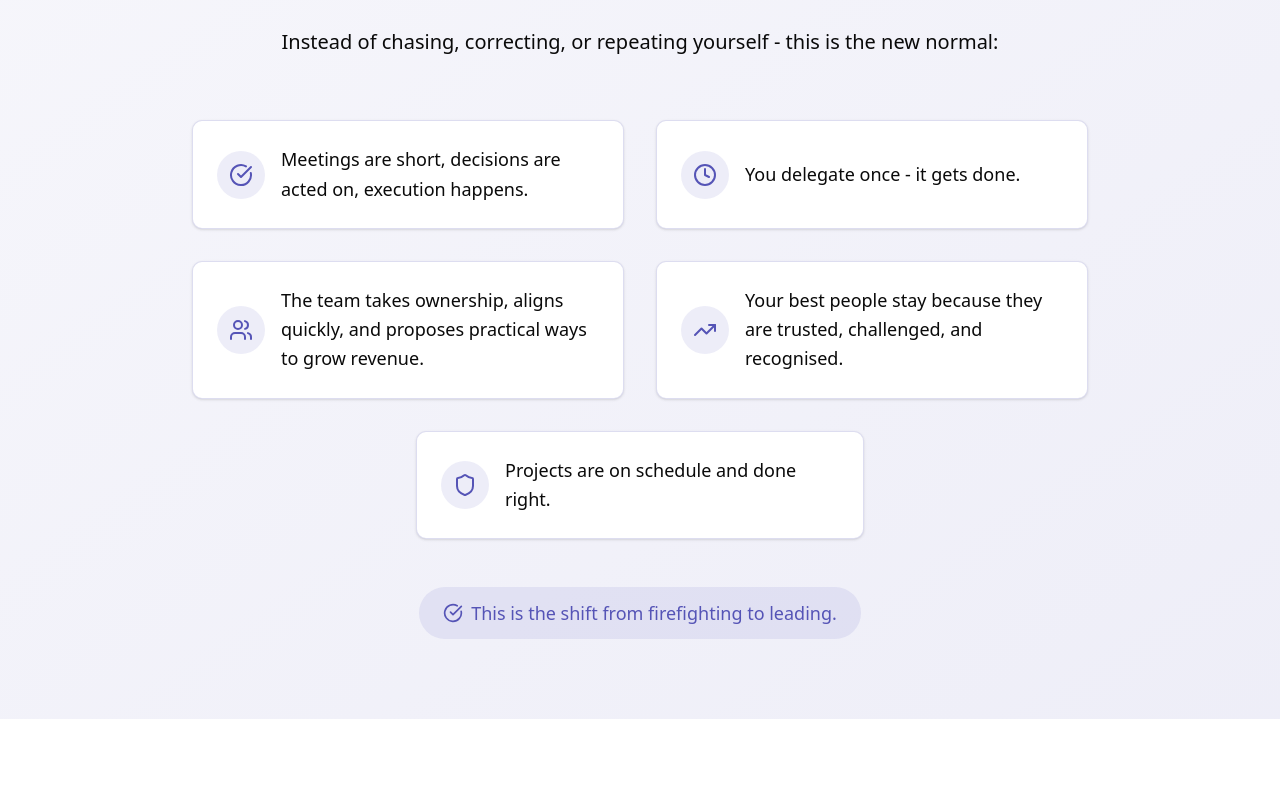
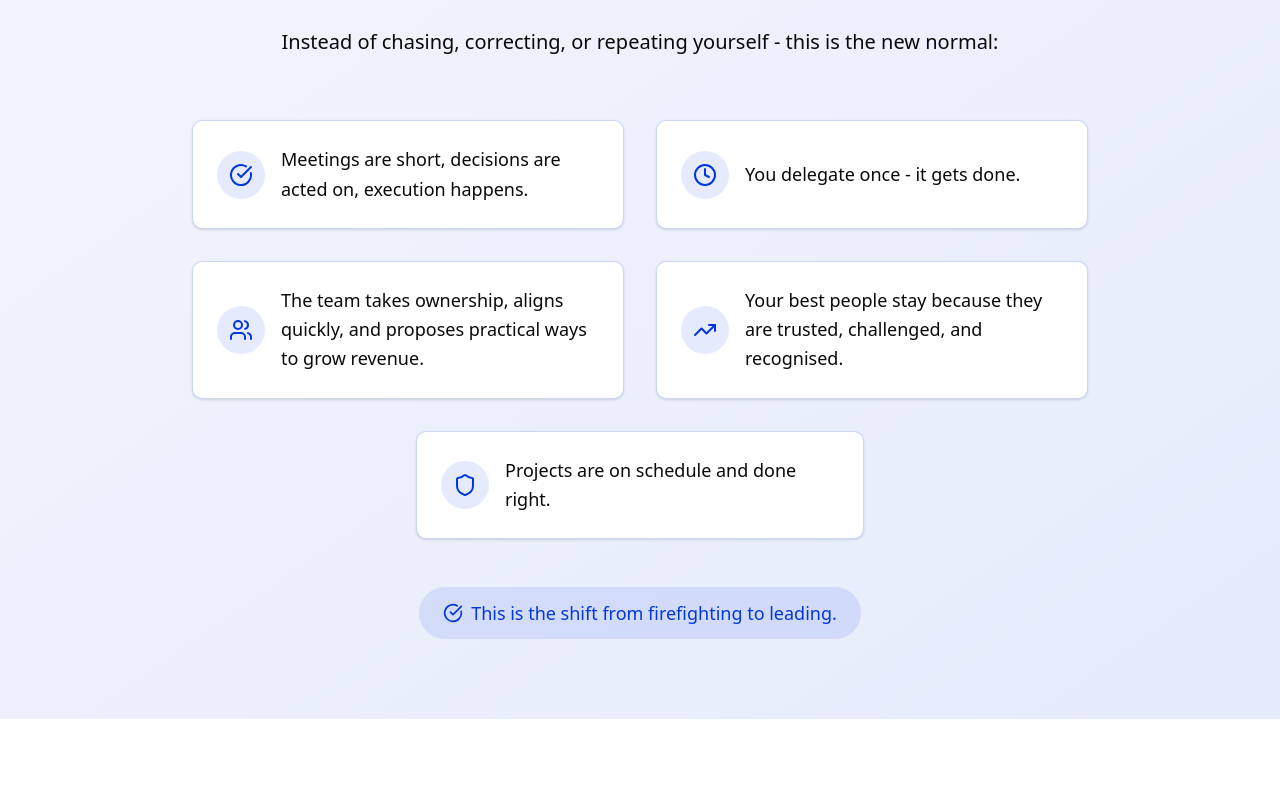
Before and after one commit to zatezalo/tatjana, a Next.js app: page / in a window 1280 px wide. Shown: the part 1994-2796 px from the top of the page. Built offline with nearby package versions, Linux system fonts and the light colour scheme.

Commit message:
[App] Update global styles, footer year, header logo size, and various section texts for improved clarity and consistency in user experience

```diff
--- a/src/app/globals.css
+++ b/src/app/globals.css
@@ -50,7 +50,7 @@
   --card-foreground: oklch(0.145 0 0);
   --popover: oklch(1 0 0);
   --popover-foreground: oklch(0.145 0 0);
-  --primary: oklch(0.5 0.15 280);
+  --primary: oklch(0.45 0.25 264);
   --primary-foreground: oklch(0.985 0 0);
   --secondary: oklch(0.97 0 0);
   --secondary-foreground: oklch(0.205 0 0);
@@ -84,7 +84,7 @@
   --card-foreground: oklch(0.985 0 0);
   --popover: oklch(0.205 0 0);
   --popover-foreground: oklch(0.985 0 0);
-  --primary: oklch(0.5 0.15 280);
+  --primary: oklch(0.45 0.25 264);
   --primary-foreground: oklch(0.985 0 0);
   --secondary: oklch(0.269 0 0);
   --secondary-foreground: oklch(0.985 0 0);
--- a/src/components/layout/Footer.tsx
+++ b/src/components/layout/Footer.tsx
@@ -113,7 +113,7 @@ export default function Footer() {
 
         <div className="border-t mt-8 pt-8 flex flex-col md:flex-row justify-between items-center gap-4">
           <p className="text-sm text-foreground">
-            © 2024 Team Transform. All rights reserved.
+            © 2025 Team Transform. All rights reserved.
           </p>
           <div className="flex gap-6">
             <Link
--- a/src/components/layout/Header.tsx
+++ b/src/components/layout/Header.tsx
@@ -16,7 +16,7 @@ export default function Header() {
           {/* Logo */}
           <Link href="/" className="flex items-center gap-2 font-bold text-xl">
             <div className="w-8 h-8 flex items-center justify-center">
-              <Image src="/logo.png" alt="Tatjana Šokčić" width={20} height={20} />
+              <Image src="/logo.png" alt="Tatjana Šokčić" width={32} height={32} />
             </div>
             <span className="text-foreground">Tatjana Šokčić</span>
           </Link>
--- a/src/components/sections/About.tsx
+++ b/src/components/sections/About.tsx
@@ -64,7 +64,7 @@ export default function About() {
                   ones that deliver 50% more output within 12 months.
                 </p>
 
-                <p className="font-medium text-foreground">
+                <p className="font-medium text-foreground italic">
                   During my 15 years in management roles, I had worked with
                   great individuals, but the biggest challenge was to achieve
                   greatness as a team. Most teams never have problems with
--- a/src/components/sections/FinalCTA.tsx
+++ b/src/components/sections/FinalCTA.tsx
@@ -256,7 +256,7 @@ export default function FinalCTA() {
                       <span className="text-primary font-bold text-sm">3</span>
                     </div>
                     <div>
-                      <h4 className="font-medium text-foreground">Start Transformation</h4>
+                      <h4 className="font-medium text-foreground">Transformation Starts</h4>
                       <p className="text-sm text-foreground">Begin your 12-month journey to team excellence</p>
                     </div>
                   </div>
--- a/src/components/sections/Hero.tsx
+++ b/src/components/sections/Hero.tsx
@@ -18,7 +18,7 @@ export default function Hero() {
 
           {/* Main Headline */}
           <h1 className="text-3xl md:text-4xl lg:text-6xl  font-bold text-foreground mb-4 sm:mb-6 leading-tight">
-            DO YOU WANT A MORE EFFECTIVE TEAM?
+            Do You Want a More Effective Team?
           </h1>
 
           {/* Subheadline */}
@@ -49,7 +49,8 @@ export default function Hero() {
                 12 Months
               </h3>
               <p className="text-foreground">
-              An aligned and effective team that plans, delivers, and creates new revenue.
+                An aligned and effective team that plans, delivers, and creates
+                new revenue.
               </p>
             </div>
 
--- a/src/components/sections/ProgramTimeline.tsx
+++ b/src/components/sections/ProgramTimeline.tsx
@@ -123,7 +123,7 @@ export default function ProgramTimeline() {
         <div className="max-w-4xl mx-auto">
           <div className="bg-muted/30 from-primary/5 to-primary/10 rounded-xl p-4 md:p-8 border border-primary/10 mb-6 md:mb-8">
             <h3 className="text-2xl md:text-3xl font-bold text-foreground mb-6 md:mb-8 text-center">
-              Included
+              Included in Program
             </h3>
             <div className="grid grid-cols-1 sm:grid-cols-2 gap-4 md:gap-6">
               <div className="bg-white/80 dark:bg-gray-800/80 rounded-lg p-4 md:p-6 text-center items-center shadow-sm border border-primary/10 hover:shadow-md transition-shadow">
--- a/src/lib/offer.ts
+++ b/src/lib/offer.ts
@@ -36,7 +36,7 @@ export const offer = {
         period: "Phase 1 · Months 1–3",
         title: "Get Clarity and Momentum",
         description: {
-          whatYouGet: "17 individual sessions (1on1) + 2 group sessions + 4 workshops + 3 assessments + personalized educational materials and exercises for every team member + document and message analysis + mentorship + e-mail and offline support (up to 3h per month) + wellbeing plan for every team member.",
+          whatYouGet: "17 individual sessions (1on1) + 2 group sessions + 4 workshops + 3 assessments + personalized educational materials and exercises for every team member + document and message analysis + mentorship + e-mail and offline support (up to 3h per month) + wellbeing plan for every team member - exclusive to Pay-In-Full plan.",
           howWeWork: "We map how your team operates today, identify the real obstacles slowing delivery, then reset communication with mutual respect and clear expectations, defining roles precisely and ensuring delegated tasks are owned.",
           results: "An established system - improved communication, trust, collaboration, and clear goals.",
         }
@@ -45,7 +45,7 @@ export const offer = {
         period: "Phase 2 · Months 4–6",
         title: "Make Systems Stick",
         description: {
-          whatYouGet: "15 individual sessions (1on1) + 3 group sessions + 3 workshops + personalized educational materials and exercises for every team member + document and message analysis + mentorship + e-mail and offline support (up to 3h per month) + wellbeing plan for every team member.",
+          whatYouGet: "15 individual sessions (1on1) + 3 group sessions + 3 workshops + personalized educational materials and exercises for every team member + document and message analysis + mentorship + e-mail and offline support (up to 3h per month) + wellbeing plan for every team member - exclusive to Pay-In-Full plan.",
           howWeWork: "We establish a disciplined planning rhythm - quarterly objectives, monthly priorities, weekly commitment - so strategy reliably translates into delivery. We create a respectful feedback culture. We validate the new system in real conditions and make practical adjustments.",
           results: "A validated system - coordinated team, continuous results.",
         }
@@ -54,7 +54,7 @@ export const offer = {
         period: "Phase 3 · Months 7–12",
         title: "Experience Growth",
         description: {
-          whatYouGet: "6 individual sessions (1on1) + 6 group sessions + personalized educational materials and exercises for every team member + document and message analysis + mentorship + e-mail and offline support (up to 3h per month) + wellbeing plan for every team member.",
+          whatYouGet: "6 individual sessions (1on1) + 6 group sessions + personalized educational materials and exercises for every team member + document and message analysis + mentorship + e-mail and offline support (up to 3h per month) + wellbeing plan for every team member - exclusive to Pay-In-Full plan.",
           howWeWork: "In this phase the coach provides support to ensure you stay on the right path with the new mindset. As we look back on our journey and close out, the change is obvious - the team is confident and engaged, corrects course quickly, and delivers reliably. People feel it - work is clearer, output is higher, days are calmer. Your system is backed by everything that you’ve learned and implemented - the team has flourished.",
           results: "A grown system - harmony, ownership, innovation.",
         }
```
Also changed, not shown: src/components/sections/ValueStack.tsx (+12 -3 lines).
